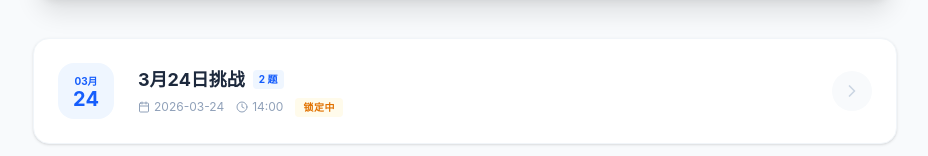
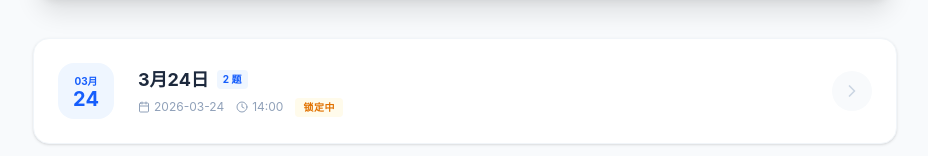
Before and after one commit to wyz-1020/-11, a React (Vite) app: page / in a window 1280 px wide. Shown: the part 231-387 px from the top of the page, without its empty margins (175-1103 px from the left). Built offline with nearby package versions, Linux system fonts and the light colour scheme.

Commit message:
feat: Update seed problem 4 version and title
Increment the version of seed problem 4 and adjust its title to reflect the correct date for the "March 24th challenge". This ensures the seed data remains fresh and accurately represents the intended challenge.

```diff
--- a/src/App.tsx
+++ b/src/App.tsx
@@ -68,7 +68,7 @@ export default function App() {
     const seed1Id = 'seed-problem-1';
     const seed2Id = 'seed-problem-2';
     const seed3Id = 'seed-problem-3';
-    const seed4Id = 'seed-problem-4-v9'; // Incremented version to ensure fresh seed
+    const seed4Id = 'seed-problem-4-v10'; // Incremented version to ensure fresh seed
 
     const hasSeed1 = currentProblems.some(p => p.id === seed1Id || p.title === '3月18日');
     const hasSeed2 = currentProblems.some(p => p.id === seed2Id || p.title === '3月19日');
@@ -142,7 +142,7 @@ export default function App() {
       const initialProblem4: MathProblem = {
         id: seed4Id,
         date: '2026-03-24',
-        title: '3月24日挑战',
+        title: '3月24日',
         unlockTime: '14:00',
         createdAt: Date.now() + 3000,
         problems: [
```
